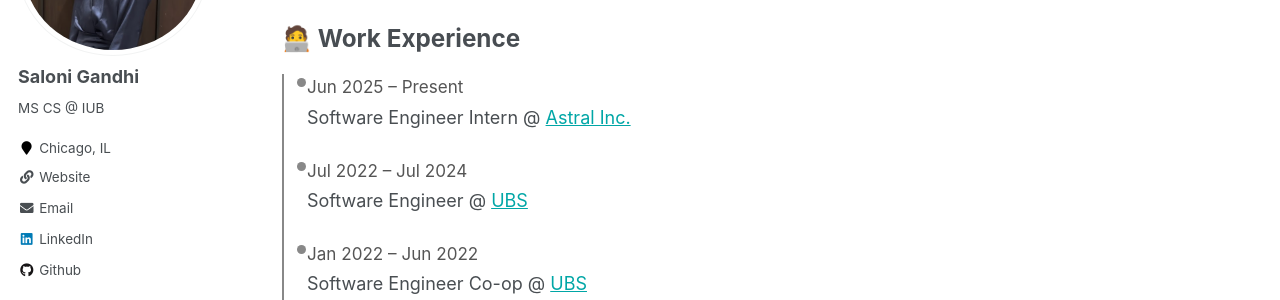
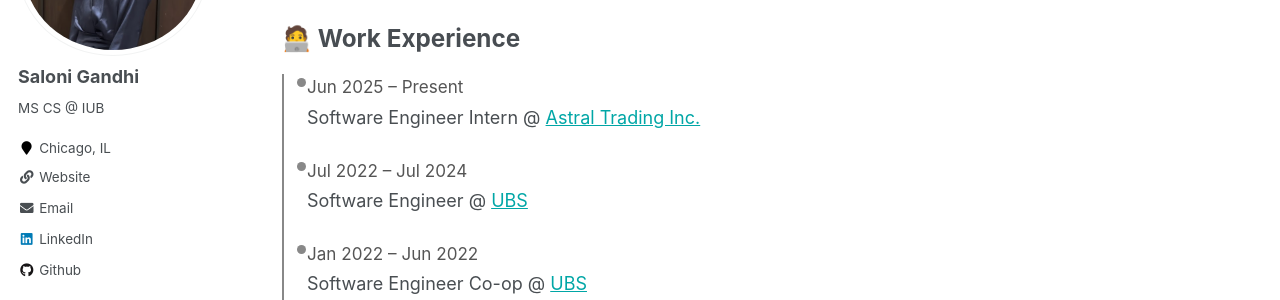
Before and after one commit to saloni111/saloni111.github.io, a Jekyll site: the page built from _pages/about.md, in a window 1280 px wide and 900 px high, scrolled down 504 px. Shown: the part 153-453 px from the top of the window. Built offline with Jekyll 4.4.1, drawn with Linux system fonts in a browser that asks for light colours.

Commit message:
Update about.md

```diff
--- a/_pages/about.md
+++ b/_pages/about.md
@@ -91,7 +91,7 @@ Outside of tech, I’m a national-level speedball player, and I bring the same f
 <div class="timeline">
   <div class="timeline-entry">
     <span>Jun 2025 – Present</span>
-    <div>Software Engineer Intern @ <a href="https://astral.trading" target="_blank">Astral Inc.</a></div>
+    <div>Software Engineer Intern @ <a href="https://astral.trading" target="_blank">Astral Trading Inc.</a></div>
   </div>
   <div class="timeline-entry">
     <span>Jul 2022 – Jul 2024</span>
```
